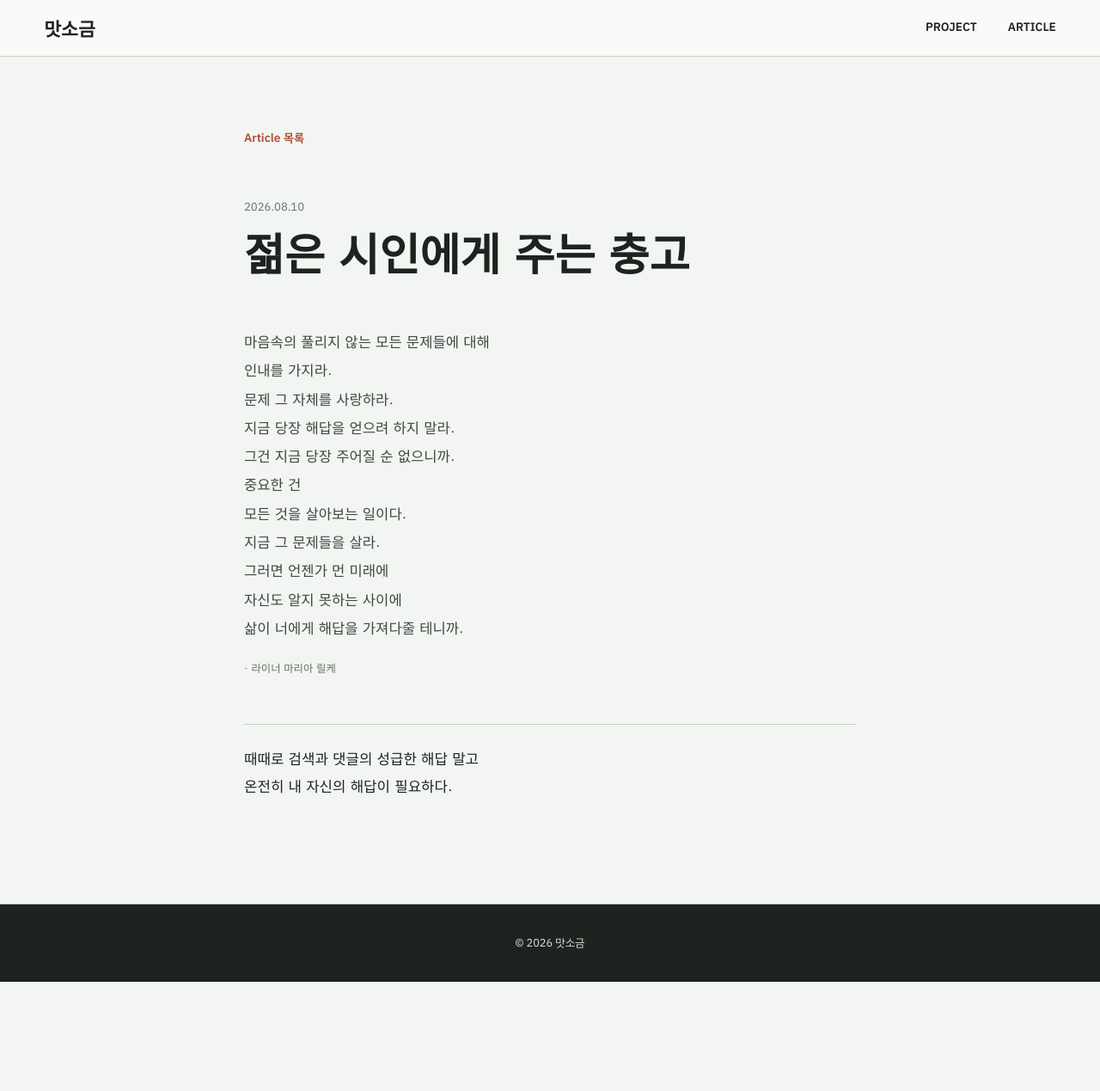
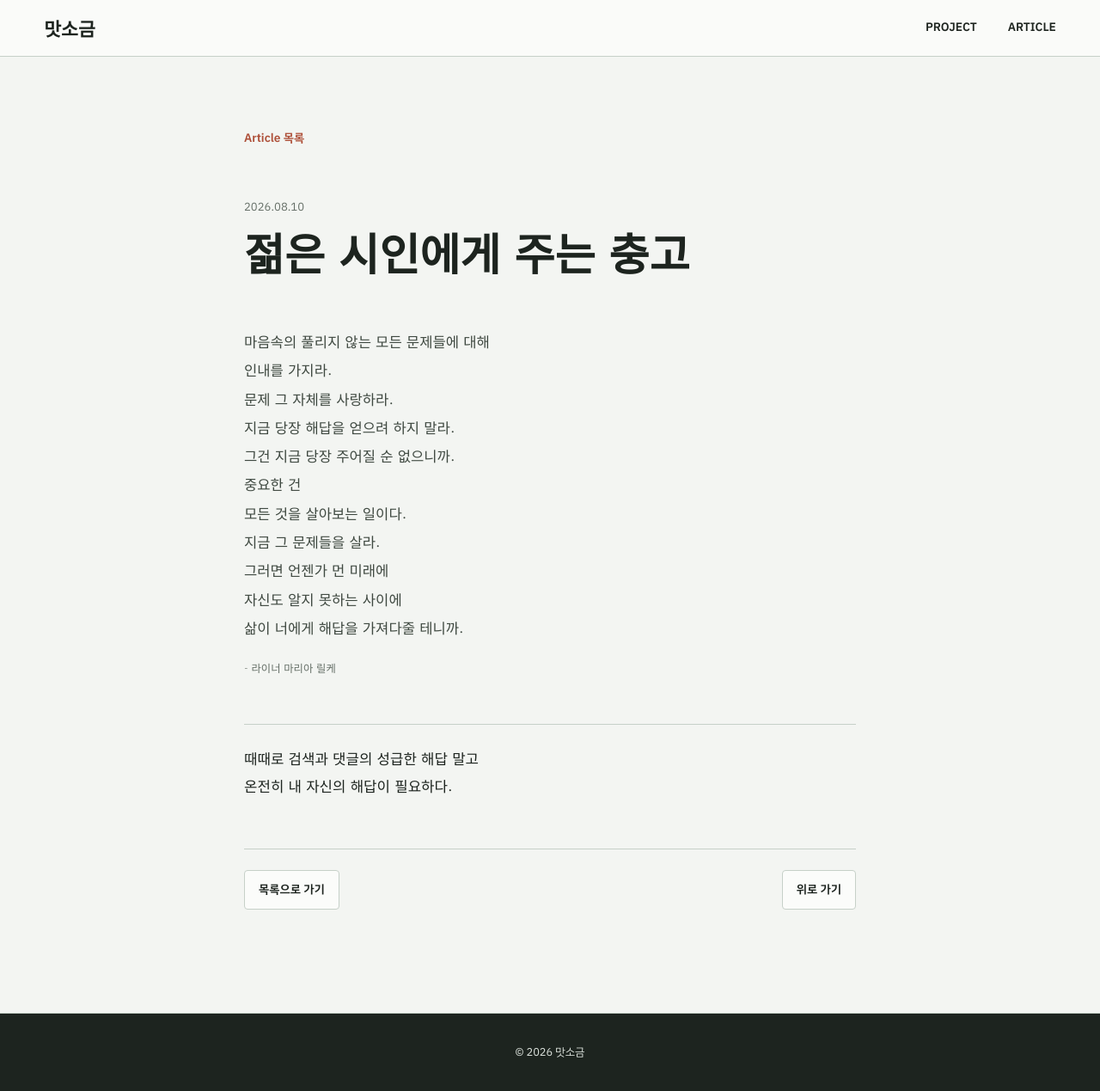
Before and after one commit to msaltnet/msaltnet, a Jekyll site: the page built from _posts/2026-08-10-advice-to-a-young-poet.md, in a window 1280 px wide. Shown: the whole page at 86% size. Built offline with Jekyll 4.4.1, drawn with Linux system fonts in a browser that asks for light colours; some web fonts are replaced; before the commit the page ends 1142 px from its top, so only the background shows below that.

Commit message:
update articles

```diff
--- a/_layouts/post.html
+++ b/_layouts/post.html
@@ -9,5 +9,9 @@ body_class: article-page
     <p class="post-date"><time datetime="{{ page.date | date_to_xmlschema }}">{{ page.date | date: "%Y.%m.%d" }}</time></p>
     <h1>{{ page.title }}</h1>
     <div class="post-content">{{ content }}</div>
+    <nav class="post-actions" aria-label="글 탐색">
+      <a class="post-action" href="{{ '/' | relative_url }}#article">목록으로 가기</a>
+      <a class="post-action" href="#main-content">위로 가기</a>
+    </nav>
   </article>
 </main>
--- a/assets/css/style.css
+++ b/assets/css/style.css
@@ -458,6 +458,34 @@ a:focus-visible {
   font-size: 1.05rem;
 }
 
+.post-actions {
+  display: flex;
+  justify-content: space-between;
+  gap: 16px;
+  margin-top: 56px;
+  padding-top: 24px;
+  border-top: 1px solid var(--line);
+}
+
+.post-action {
+  display: inline-flex;
+  align-items: center;
+  justify-content: center;
+  min-height: 44px;
+  padding: 10px 16px;
+  border: 1px solid var(--line);
+  border-radius: 4px;
+  background: var(--surface);
+  color: var(--ink);
+  font-size: 0.86rem;
+  font-weight: 600;
+}
+
+.post-action:hover {
+  border-color: var(--accent);
+  color: var(--accent);
+}
+
 .site-footer {
   padding: 34px 24px;
   border-top: 1px solid var(--line);
```
Also changed, not shown: _posts/2024-11-02-apple-nvidia-shockwave.md (added, +19 -0 lines), assets/img/brunch-13-image-01.jpg (added), assets/img/brunch-13-image-02.jpg (added), assets/img/brunch-13-image-03.jpg (added).
